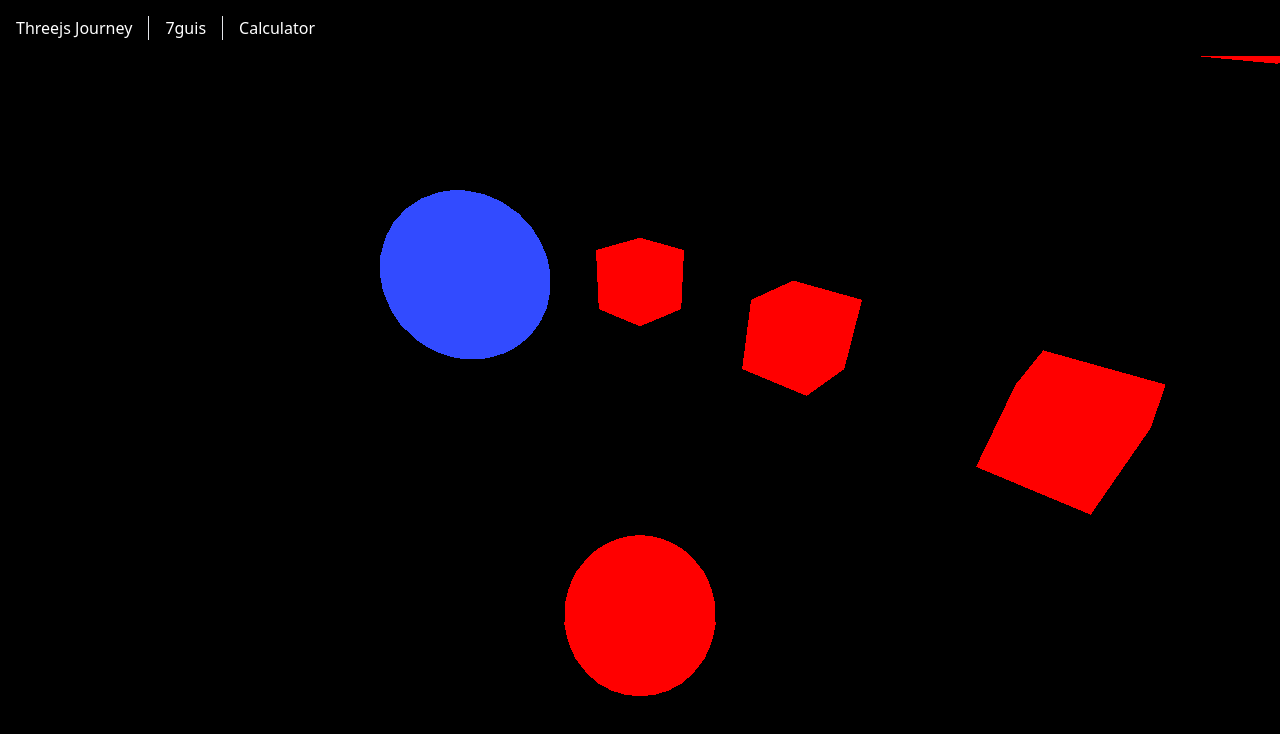
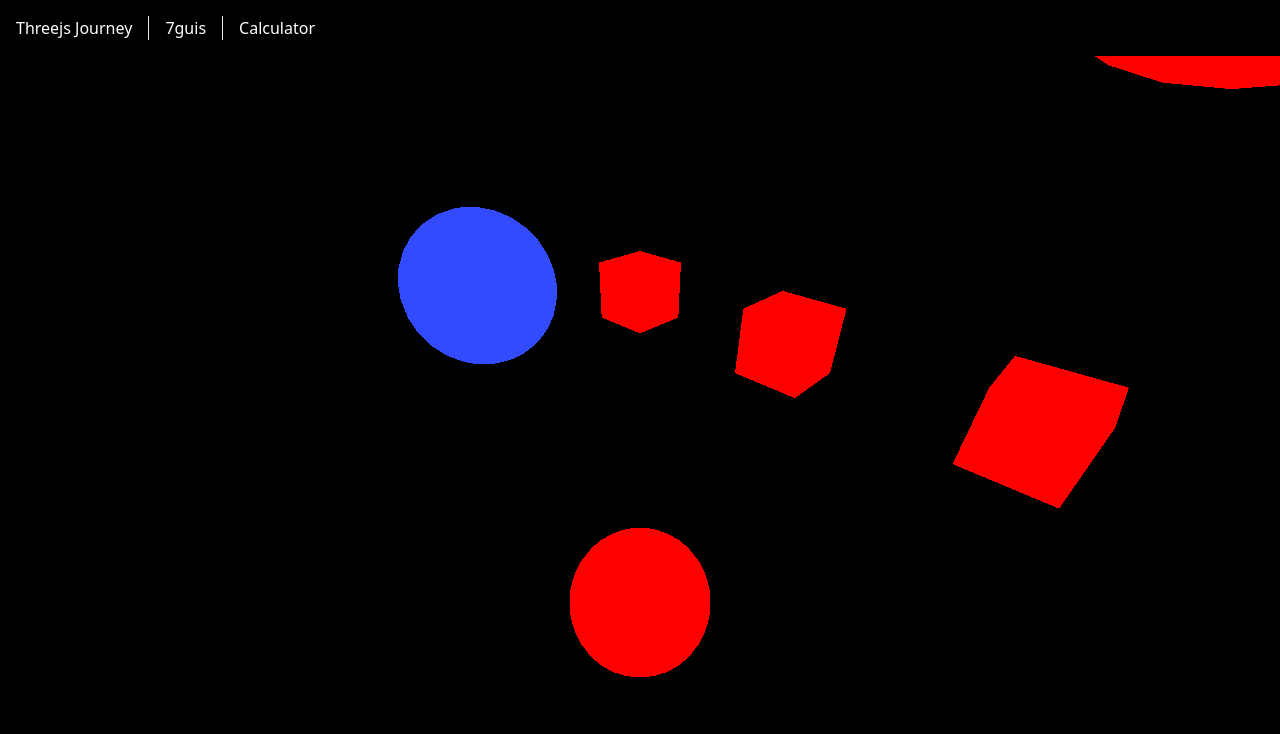
Before and after one commit to RiskTolerance/threejs-journey, a SvelteKit app: page /threejs-journey/chapter-3.3 in a window 1280 px wide. Shown: the top 734 px of the page. Built offline with nearby package versions, Linux system fonts and the light colour scheme.

Commit message:
maybe better

```diff
--- a/src/routes/threejs-journey/chapter-3.3/+page.svelte
+++ b/src/routes/threejs-journey/chapter-3.3/+page.svelte
@@ -2,7 +2,7 @@
 	import { onMount } from 'svelte';
 	import * as T from 'three';
 	import { OrbitControls } from 'three/examples/jsm/Addons.js';
-	let threeContainer: HTMLElement | null = null;
+	let threeContainer: HTMLElement;
 
 	const mousePos = $state({
 		x: 0,
@@ -10,18 +10,21 @@
 	});
 
 	const handleMouseMove = (e: MouseEvent) => {
-		mousePos.x = (e.clientX / window.innerWidth) * 2 - 1;
-		mousePos.y = -((e.clientY / window.innerHeight) * 2 - 1);
+		mousePos.x = (e.clientX / threeContainer.offsetWidth) * 2 - 1;
+		mousePos.y = -((e.clientY / threeContainer.offsetHeight) * 2 - 1);
 	};
 
 	onMount(() => {
 		const renderer = new T.WebGLRenderer();
-		renderer.setSize(window.innerWidth, window.innerHeight);
+		renderer.setSize(threeContainer.offsetWidth, threeContainer.offsetHeight);
 		renderer.setPixelRatio(Math.min(window.devicePixelRatio, 2));
 
 		// scene, lights, camera!
 		const scene = new T.Scene();
-		const camera = new T.PerspectiveCamera(75, window.innerWidth / window.innerHeight);
+		const camera = new T.PerspectiveCamera(
+			75,
+			threeContainer.offsetWidth / threeContainer.offsetHeight
+		);
 		camera.position.set(3, 3, 3);
 		const light = new T.AmbientLight('#ffffff', 8);
 
@@ -159,6 +162,6 @@
 <div
 	role="img"
 	onmousemove={handleMouseMove}
-	class="flex h-[calc(100vh-56px)] w-full items-center justify-center overflow-clip"
+	class="flex h-[calc(100vh-56px)] w-full items-center justify-center overflow-clip [&>canvas]:h-[calc(100vh-56px)]"
 	bind:this={threeContainer}
 ></div>
```
